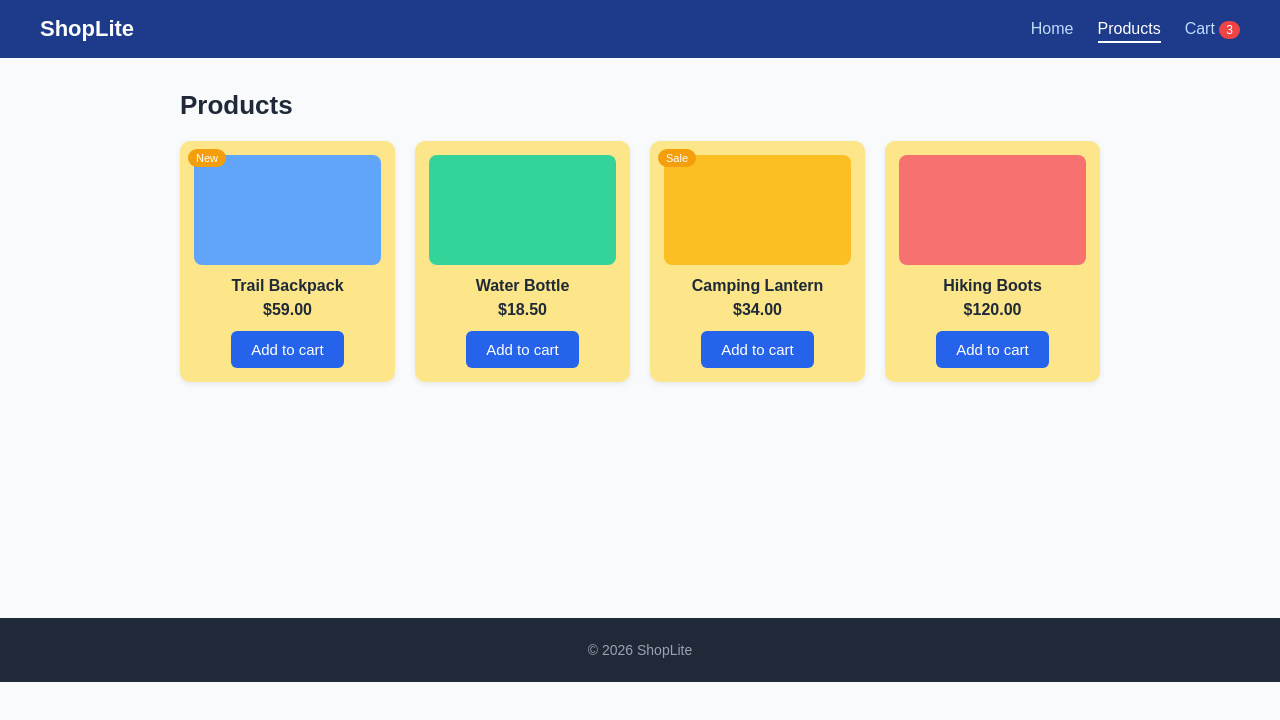
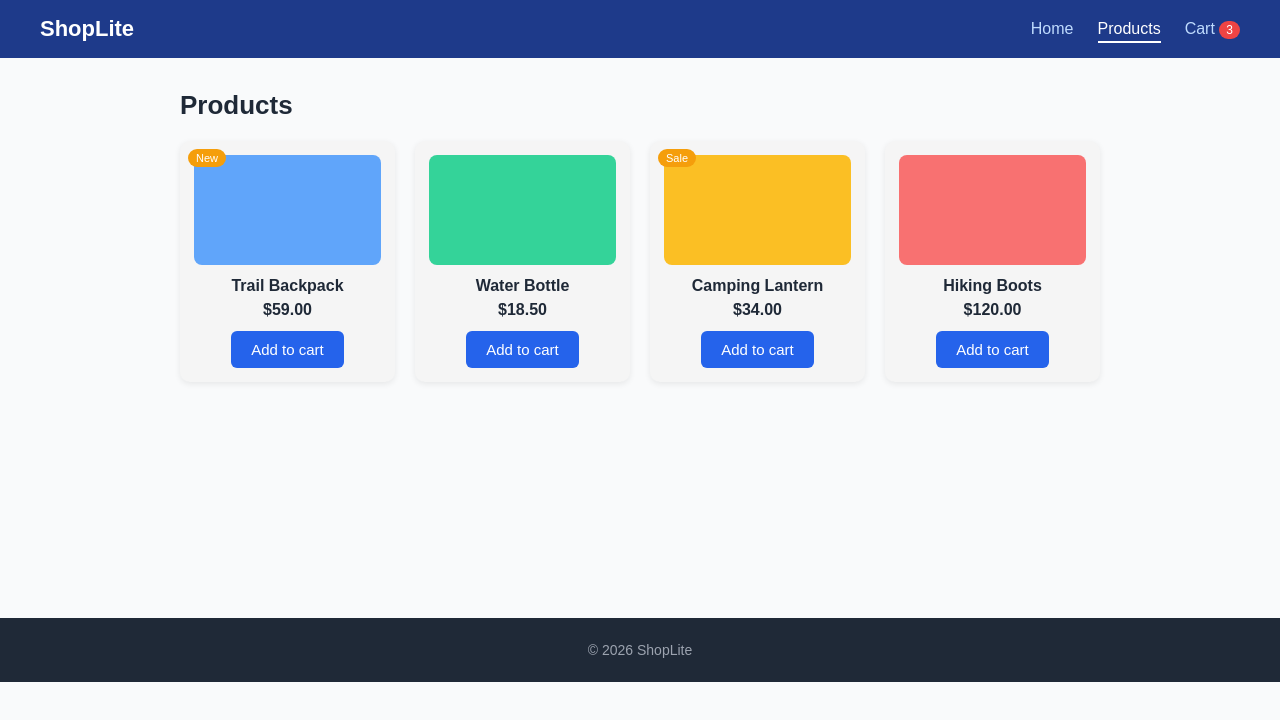
Before and after one commit to Testhari20/Shop, a React (Vite) app: page /#/products in a window 1280 px wide. Shown: the top 720 px of the page. Built offline with nearby package versions, Linux system fonts and the light colour scheme.

Commit message:
Update styles.css

```diff
--- a/src/styles.css
+++ b/src/styles.css
@@ -63,7 +63,7 @@ body {
 .grid { display: grid; grid-template-columns: repeat(4, 1fr); gap: 20px; }
 .product-card {
   position: relative;
-  background: #fde68a;
+  background: #F5F5F5;
   padding: 14px;
   border-radius: 10px;
   box-shadow: 0 2px 6px rgba(0,0,0,0.08);
```
